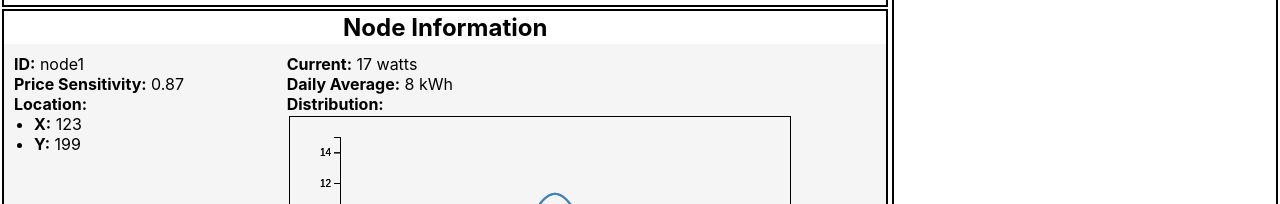
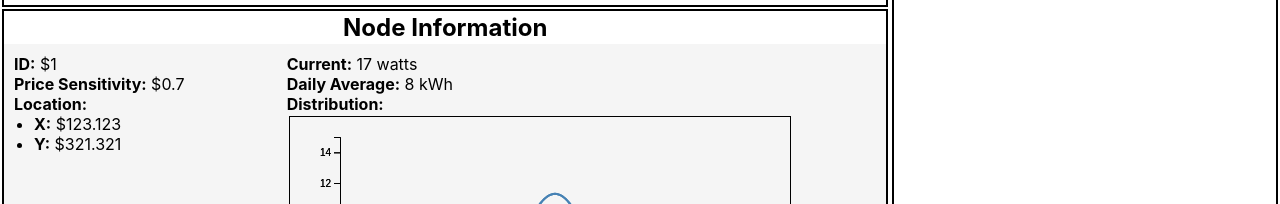
Before and after one commit to kimxoals/Ego, a React (Create React App) app in the folder frontend/: page / in a window 1280 px wide. Shown: the part 642-846 px from the top of the page. Built offline with nearby package versions, Linux system fonts and the light colour scheme.

Commit message:
Componentized NodeInfo

```diff
--- a/frontend/src/App.js
+++ b/frontend/src/App.js
@@ -1,9 +1,8 @@
 import React from "react";
-import { useMemo, useState } from "react";
+import { useState } from "react";
 import "./App.css";
 import NodeInfo from "./components/NodeInfo";
 import Graph from "./components/Graph";
-import Curve from "./components/Curve";
 
 export default function App() {
   const [nodes, setNodes] = useState([]);
@@ -21,42 +20,7 @@ export default function App() {
             setLinks={setLinks}
           />
         </div>
-        <div className="node-info">
-          <h2>Node Information</h2>
-          <div class="panel">
-            <div class="data-column">
-              <p>
-                <strong>ID:</strong> node1
-              </p>
-              <p>
-                <strong>Price Sensitivity:</strong> 0.87
-              </p>
-              <p>
-                <strong>Location:</strong>
-              </p>
-              <ul>
-                <li>
-                  <strong>X:</strong> 123
-                </li>
-                <li>
-                  <strong>Y:</strong> 199
-                </li>
-              </ul>
-            </div>
-            <div class="usage-column">
-              <p>
-                <strong>Current:</strong> 17 watts
-              </p>
-              <p>
-                <strong>Daily Average:</strong> 8 kWh
-              </p>
-              <p>
-                <strong>Distribution:</strong>
-              </p>
-              <Curve />
-            </div>
-          </div>
-        </div>
+        <NodeInfo />
       </div>
       <div className="plant-info">
         <h2>Plant Information</h2>
--- a/frontend/src/components/NodeInfo.js
+++ b/frontend/src/components/NodeInfo.js
@@ -1,20 +1,45 @@
 import React from "react";
-
+import Curve from "./Curve";
 function NodeInfo(nodes, selectedNodes) {
   // props = node
   const nodeSelected = { id: 1, priceSensitivity: 0.7, x: 123.123, y: 321.321 };
 
   return (
-    <div class="NodeInfo">
-      <p>Node Info Panel</p>
-      <pre>
-        {`
-          Selected node: ${nodeSelected.id}
-          Price Sensitivity: ${nodeSelected.priceSensitivity}
-          Location X: ${nodeSelected.x}
-          Location Y: ${nodeSelected.y}
-      `}
-      </pre>
+    <div className="node-info">
+      <h2>Node Information</h2>
+      <div class="panel">
+        <div class="data-column">
+          <p>
+            <strong>ID:</strong> ${nodeSelected.id}
+          </p>
+          <p>
+            <strong>Price Sensitivity:</strong> ${nodeSelected.priceSensitivity}
+          </p>
+          <p>
+            <strong>Location:</strong>
+          </p>
+          <ul>
+            <li>
+              <strong>X:</strong> ${nodeSelected.x}
+            </li>
+            <li>
+              <strong>Y:</strong> ${nodeSelected.y}
+            </li>
+          </ul>
+        </div>
+        <div class="usage-column">
+          <p>
+            <strong>Current:</strong> 17 watts
+          </p>
+          <p>
+            <strong>Daily Average:</strong> 8 kWh
+          </p>
+          <p>
+            <strong>Distribution:</strong>
+          </p>
+          <Curve />
+        </div>
+      </div>
     </div>
   );
 }
```
